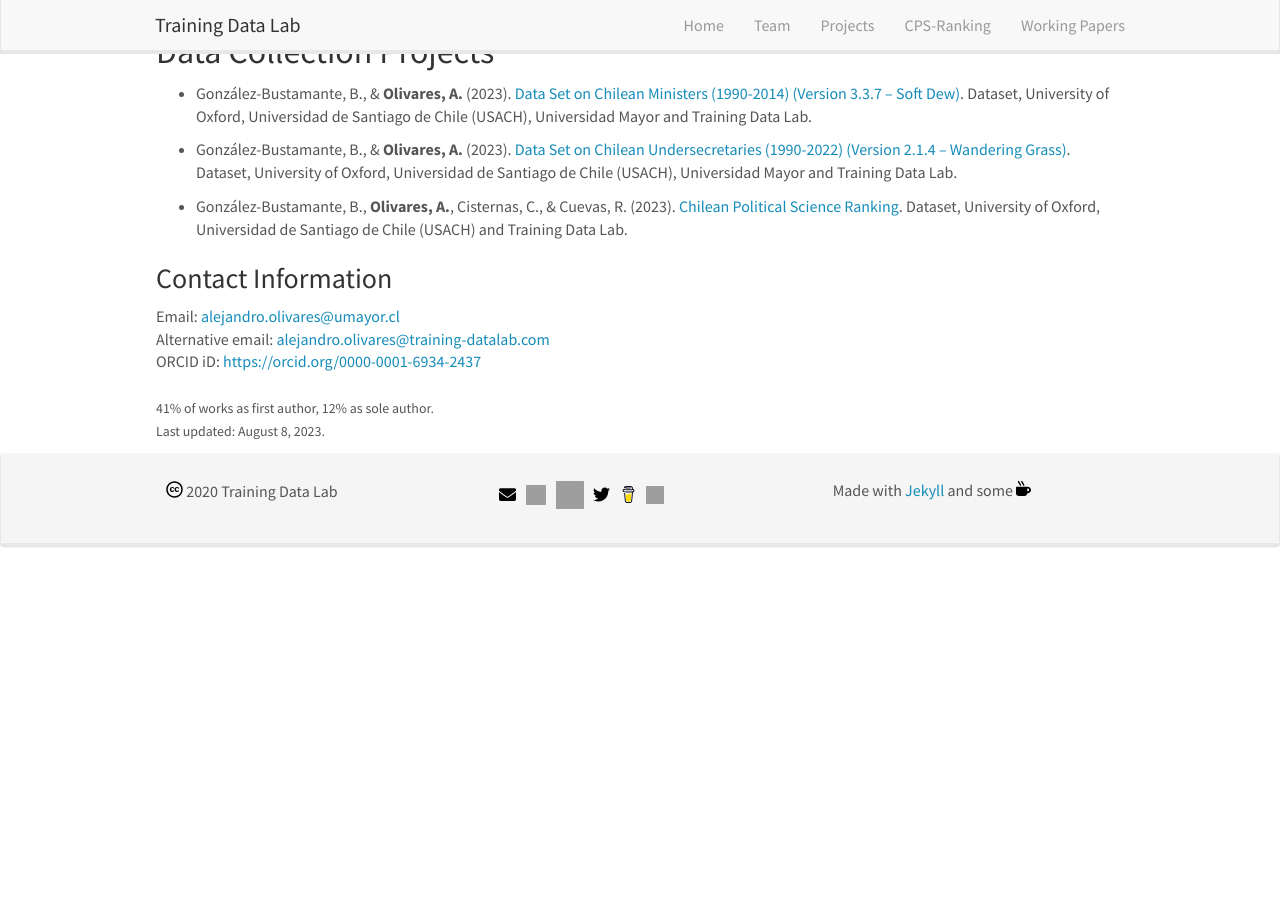
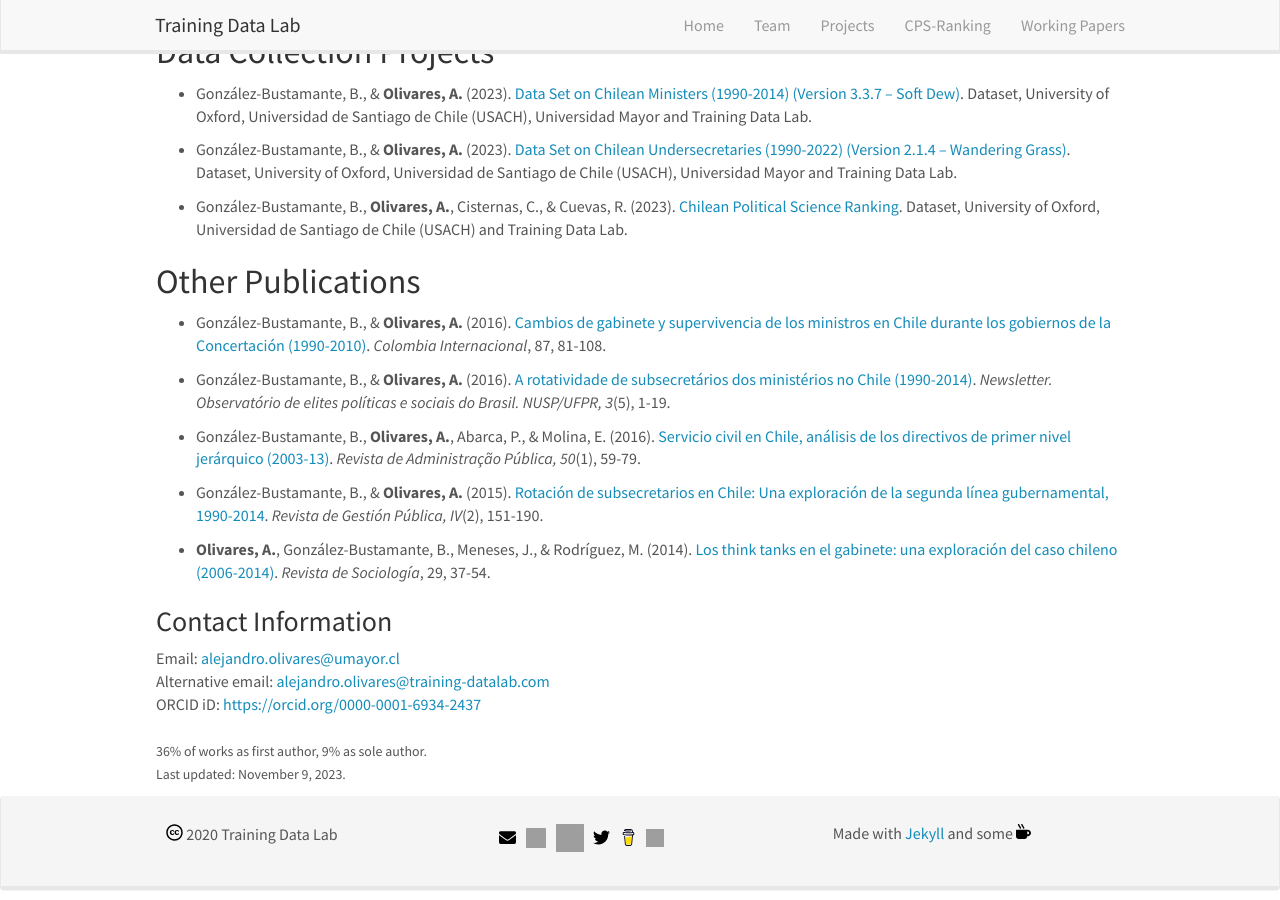
Before and after one commit to training-datalab/old-training-datalab.com, a Jekyll site: the page built from _pages/aolivares.md, in a window 1280 px wide and 900 px high, scrolled down 1231 px. Built offline with Jekyll 4.4.1, drawn with Linux system fonts in a browser that asks for light colours; nearby versions of some CDN libraries; before the commit the page ends 1800 px from its top, so only the background shows below that; some of the changed text lies outside the part shown.

Commit message:
Update aolivares.md
Co-Authored-By: janolivares <70457696+janolivares@users.noreply.github.com>

```diff
--- a/_pages/aolivares.md
+++ b/_pages/aolivares.md
@@ -56,11 +56,23 @@ permalink: /team/aolivares/
 
 - González-Bustamante, B., **Olivares, A.**, Cisternas, C., & Cuevas, R. (2023). <a href="http://doi.org/10.17605/OSF.IO/C8PRA" target="_blank">Chilean Political Science Ranking</a>. Dataset, University of Oxford, Universidad de Santiago de Chile (USACH) and Training Data Lab.
 
+## Other Publications
+
+- González-Bustamante, B., & **Olivares, A.** (2016). <a href="https://doi.org/10.7440/colombiaint87.2016.04" target="_blank">Cambios de gabinete y supervivencia de los ministros en Chile durante los gobiernos de la Concertación (1990-2010)</a>. *Colombia Internacional*, 87, 81-108.
+
+- González-Bustamante, B., & **Olivares, A.** (2016). <a href="https://www.researchgate.net/publication/321993740_A_rotatividade_de_subsecretarios_dos_ministerios_no_Chile_1990-2014" target="_blank">A rotatividade de subsecretários dos ministérios no Chile (1990-2014)</a>. *Newsletter. Observatório de elites políticas e sociais do Brasil. NUSP/UFPR, 3*(5), 1-19.
+
+- González-Bustamante, B., **Olivares, A.**, Abarca, P., & Molina, E. (2016). <a href="http://dx.doi.org/10.1590/0034-7612145767" target="_blank">Servicio civil en Chile, análisis de los directivos de primer nivel jerárquico (2003-13)</a>. *Revista de Administração Pública, 50*(1), 59-79.
+
+- González-Bustamante, B., & **Olivares, A.** (2015). <a href="https://doi.org/10.22370/rgp.2015.4.2.2230" target="_blank">Rotación de subsecretarios en Chile: Una exploración de la segunda línea gubernamental, 1990-2014</a>. *Revista de Gestión Pública, IV*(2), 151-190.
+
+- **Olivares, A.**, González-Bustamante, B., Meneses, J., & Rodríguez, M. (2014). <a href="http://doi.org/10.5354/0719-529X.2014.36177" target="_blank">Los think tanks en el gabinete: una exploración del caso chileno (2006-2014)</a>. *Revista de Sociología*, 29, 37-54.
+
 ### Contact Information
 
 Email: <a href="mailto:alejandro.olivares@uct.cl">alejandro.olivares@umayor.cl</a><br />
 Alternative email: <a href="mailto:alejandro.olivares@training-datalab.com">alejandro.olivares@training-datalab.com</a><br />
 ORCID iD: <a href="https://orcid.org/0000-0001-6934-2437" target="_blank">https://orcid.org/0000-0001-6934-2437</a><br />
 <br />
-<small>41% of works as first author, 12% as sole author.</small><br />
-<small>Last updated: August 8, 2023.</small>
+<small>36% of works as first author, 9% as sole author.</small><br />
+<small>Last updated: November 9, 2023.</small>
```
Also changed, not shown: other parts of _pages/aolivares.md (+1 -1 lines).
